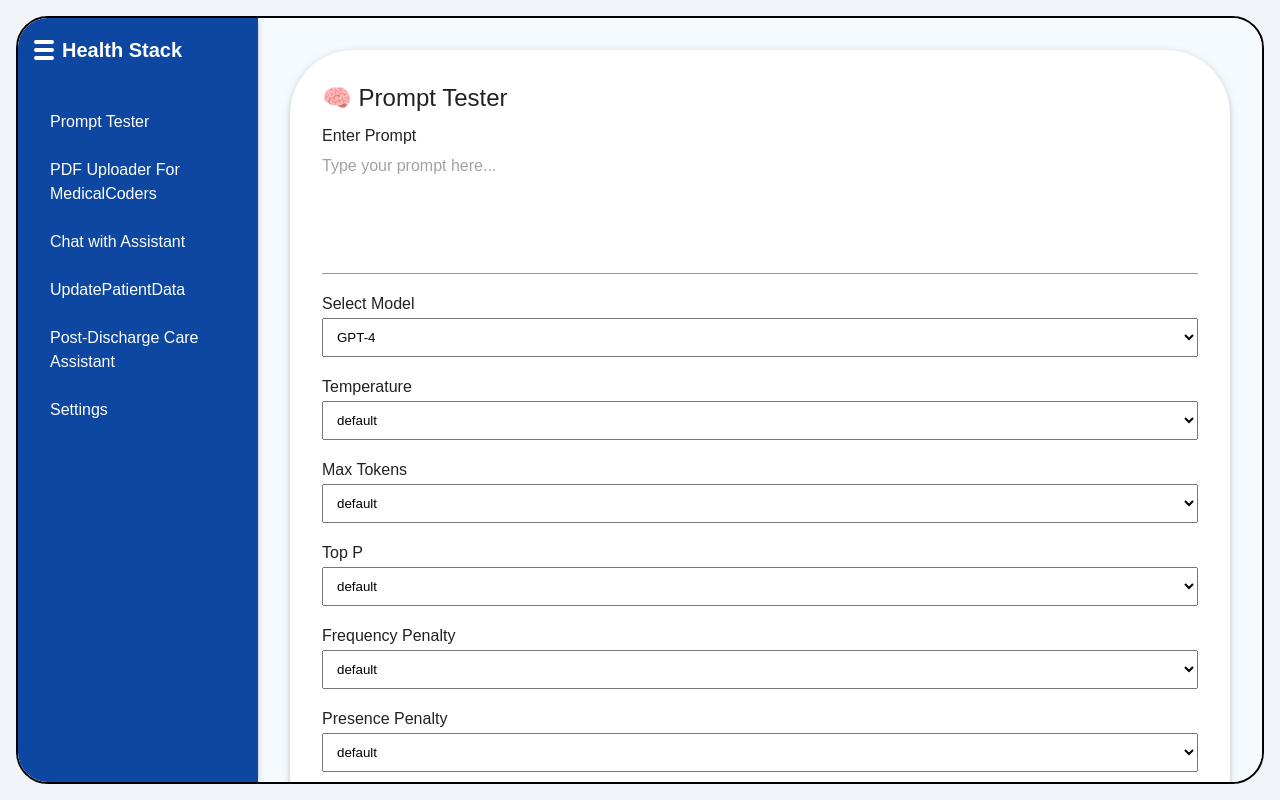
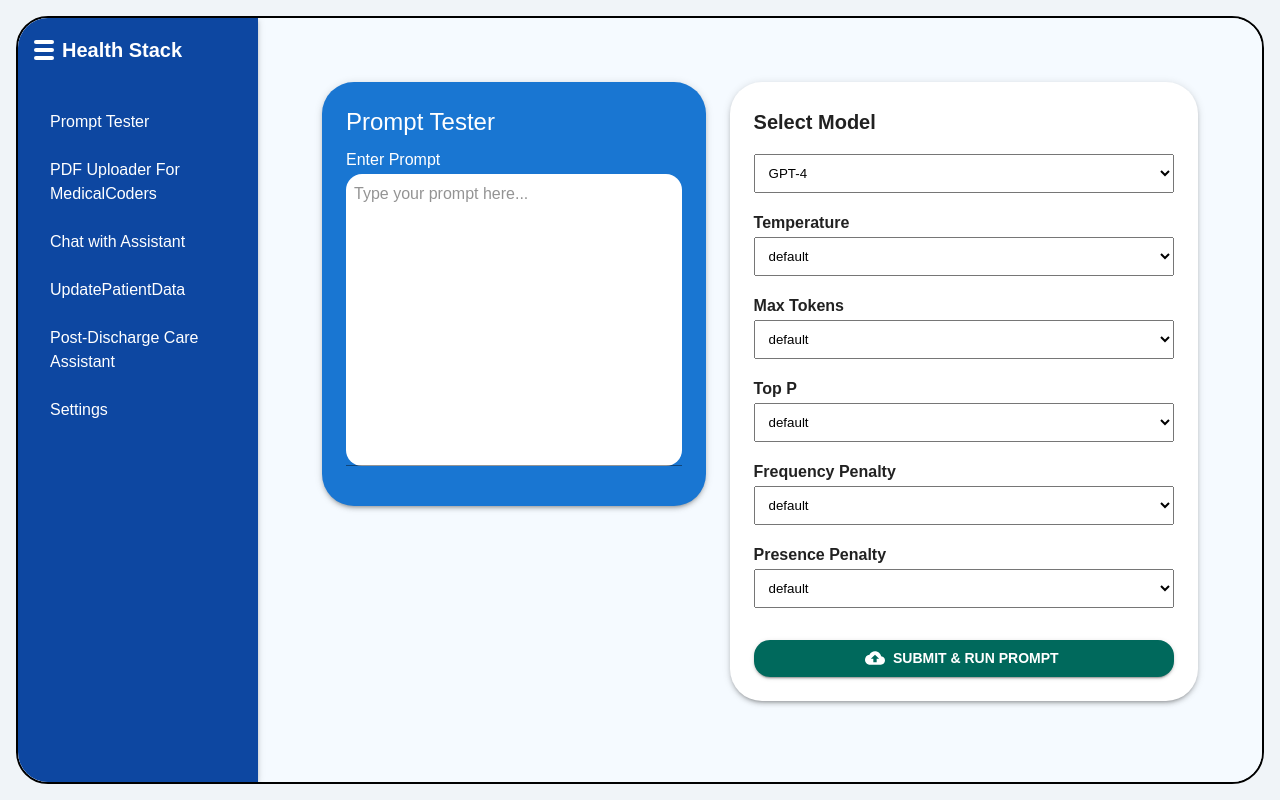
Before and after one commit to rajesh100120122024/mypharma-web, a React (Create React App) app: page / in a window 1280 px wide. Both pictures are taken after a click on the item "Prompt Tester". Built offline with nearby package versions, Linux system fonts and the light colour scheme.

Commit message:
Added new Prompt Tester

```diff
--- a/src/components/promptTester.jsx
+++ b/src/components/promptTester.jsx
@@ -3,7 +3,7 @@ import {
   Box, Typography, Button, Paper,
   CircularProgress, Input, Alert
 } from "@mui/material";
-import { CloudUpload, Download } from "@mui/icons-material";
+import { CloudUpload } from "@mui/icons-material";
 
 function PromptTester() {
   const [prompt, setPrompt] = useState("");
@@ -57,22 +57,23 @@ function PromptTester() {
   };
 
   return (
-    <Box sx={{ display: "flex", justifyContent: "center", alignItems: "center", minHeight: "100vh", backgroundColor: "#f5faff" }}>
-      <Paper elevation={3} sx={{ p: 4, borderRadius: 4, width: "100%", maxWidth: 1000 }}>
-        <Typography variant="h5" gutterBottom>🧠 Prompt Tester</Typography>
-
-        <Typography variant="subtitle1">Enter Prompt</Typography>
+    <Box sx={{ display: "flex", justifyContent: "center", alignItems: "flex-start", minHeight: "100vh", backgroundColor: "#f5faff", padding: 4 }}>
+      <Paper elevation={3} sx={{ p: 3, borderRadius: 2, width: "45%", backgroundColor: "#1976d2", color: "white", marginRight: 3 }}>
+        <Typography variant="h5" gutterBottom>Prompt Tester</Typography>
+        <Typography variant="subtitle1" sx={{ color: 'white' }}>Enter Prompt</Typography>
         <Input
           multiline
-          rows={5}
+          rows={12}
           fullWidth
           value={prompt}
           onChange={(e) => setPrompt(e.target.value)}
           placeholder="Type your prompt here..."
-          sx={{ mb: 2 }}
+          sx={{ mb: 2, backgroundColor: "white", color: "black", borderRadius: 1, p: 1 }}
         />
+      </Paper>
 
-        <Typography variant="subtitle1">Select Model</Typography>
+      <Paper elevation={3} sx={{ p: 3, borderRadius: 2, width: "55%" }}>
+        <Typography variant="h6" sx={{ fontWeight: 'bold', mb: 2 }}>Select Model</Typography>
         <select value={model} onChange={(e) => setModel(e.target.value)} style={{ width: "100%", padding: 10, marginBottom: 16 }}>
           <option value="gpt-4">GPT-4</option>
           <option value="claude">Claude 3 Opus</option>
@@ -98,7 +99,7 @@ function PromptTester() {
           options: ["default", "0", "0.5", "1"]
         }].map(({ label, value, setter, options }) => (
           <Box key={label} sx={{ mb: 2 }}>
-            <Typography variant="subtitle1">{label}</Typography>
+            <Typography variant="subtitle1" sx={{ fontWeight: 'bold' }}>{label}</Typography>
             <select
               value={value}
               onChange={(e) => setter(e.target.value)}
```
